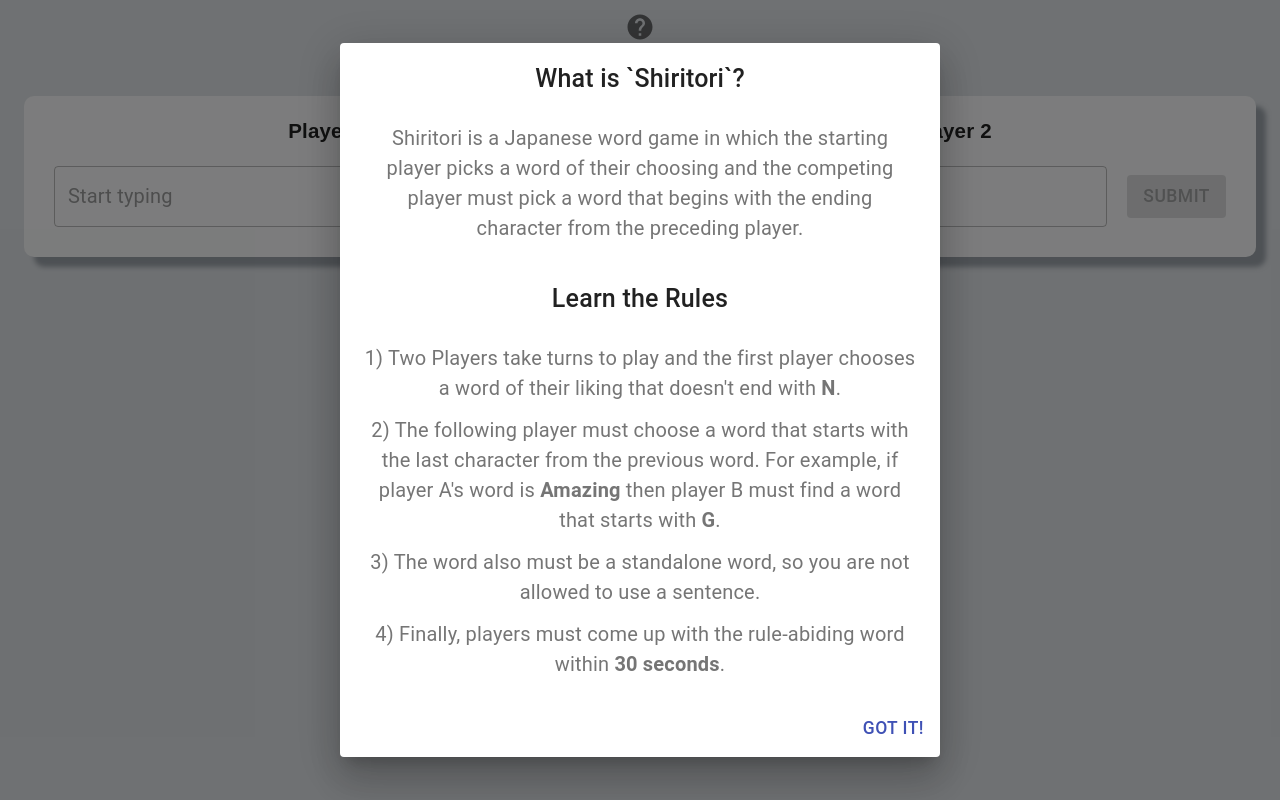
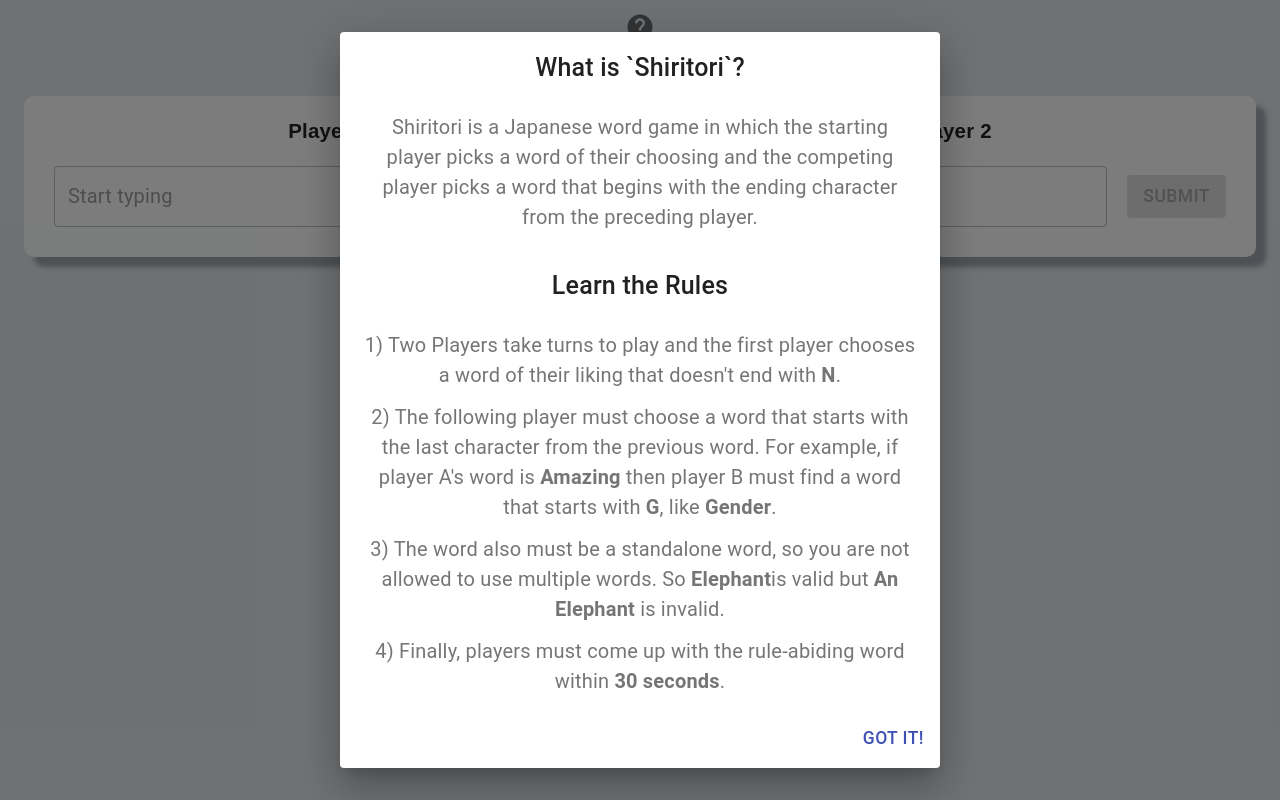
Before and after one commit to YutaMoriJP/shiritori_app, a React (Create React App) app: page / in a window 1280 px wide. Both pictures are taken after a click on the button 640 px from the left and 27 px from the top of the page. Built offline with nearby package versions, Linux system fonts and the light colour scheme.

Commit message:
added further clarification to rules

```diff
--- a/src/components/Dialog.js
+++ b/src/components/Dialog.js
@@ -10,7 +10,6 @@ export default function AlertDialog({ open, setOpen }) {
   const handleClose = () => {
     setOpen(false);
   };
-
   return (
     <div>
       <Dialog
@@ -25,8 +24,8 @@ export default function AlertDialog({ open, setOpen }) {
         <DialogContent>
           <DialogContentText id="alert-dialog-description">
             Shiritori is a Japanese word game in which the starting player picks
-            a word of their choosing and the competing player must pick a word
-            that begins with the ending character from the preceding player.
+            a word of their choosing and the competing player picks a word that
+            begins with the ending character from the preceding player.
           </DialogContentText>
         </DialogContent>
         <DialogTitle id="alert-dialog-title">{"Learn the Rules"}</DialogTitle>
@@ -39,11 +38,12 @@ export default function AlertDialog({ open, setOpen }) {
             2) The following player must choose a word that starts with the last
             character from the previous word. For example, if player A's word is{" "}
             <strong>Amazing</strong> then player B must find a word that starts
-            with <strong>G</strong>.
+            with <strong>G</strong>, like <strong>Gender</strong>.
           </DialogContentText>
           <DialogContentText id="alert-dialog-description">
             3) The word also must be a standalone word, so you are not allowed
-            to use a sentence.
+            to use multiple words. So <strong>Elephant</strong>is valid but{" "}
+            <strong>An Elephant</strong> is invalid.
           </DialogContentText>
           <DialogContentText id="alert-dialog-description">
             4) Finally, players must come up with the rule-abiding word within{" "}
```
